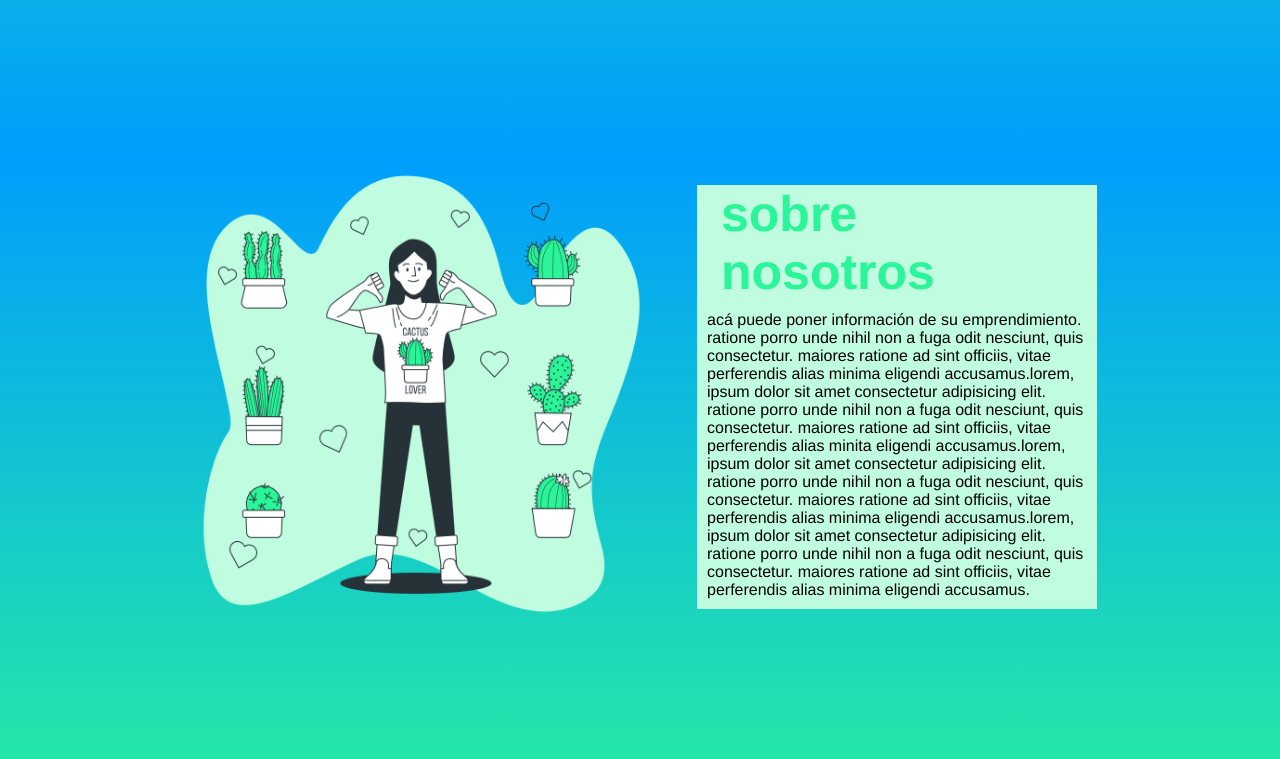
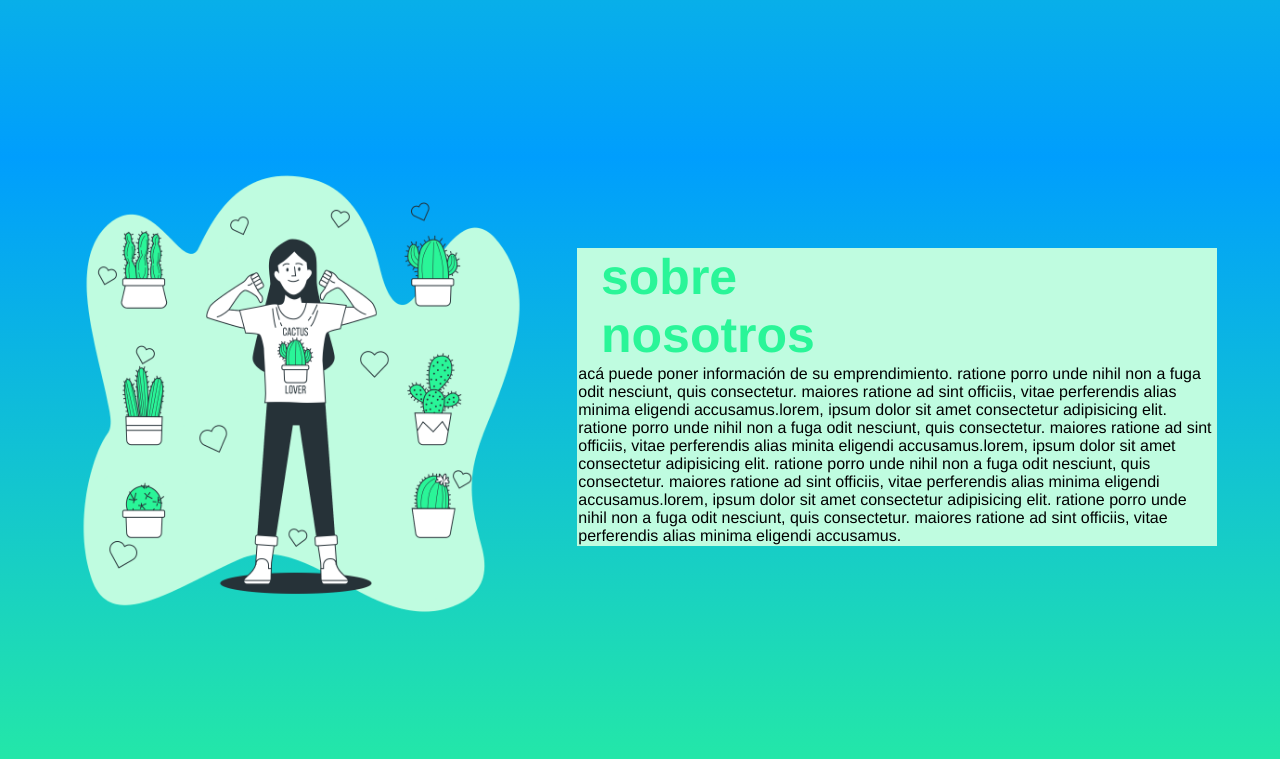
Before and after one commit to ramabranch/proyectoWebTec, a plain HTML site: page Proyecto-web-tec/html/index.html in a window 1280 px wide. Shown: the part 643-1402 px from the top of the page. Drawn offline with Linux system fonts and the light colour scheme; a script that the page names is missing.

Commit message:
commit se prueba

```diff
--- a/Proyecto-web-tec/css/style.css
+++ b/Proyecto-web-tec/css/style.css
@@ -141,11 +141,10 @@ main{
 }
 
 .main--section2__div3{
-    width: 50vh;
-    height: 70%;
+    width: 50vw;
+    height: auto;
     background-color: #bffce0;
     margin-left: 50px;
-    z-index: 100;
 }
 
 .main--section2__div3 > h2{
@@ -155,7 +154,7 @@ main{
 }
 
 .main--section2__div3 > p{
-    padding: 10px;
+    padding: 0.1vw;
 }
 
 /* section 3 */
@@ -368,7 +367,7 @@ main{
 @media (max-width: 360px ){
 
     .main--section2__div1{
-        position: relative;
+    position: relative;
         top: -100px;
     }
 
@@ -394,7 +393,7 @@ main{
         top: -150px;
     }
 
-    .main--section1__div3, .main--section2__div2, .main--section2__div2 > img, .main--section2__div3,.main--section4__div1 > img, .main--section4__div2{
+    .main--section1__div3, .main--section2__div2, .main--section2__div2 > img,/*  .main--section2__div3, */.main--section4__div1 > img, .main--section4__div2{
         width: 32vh;
         height: auto;
     }
```
